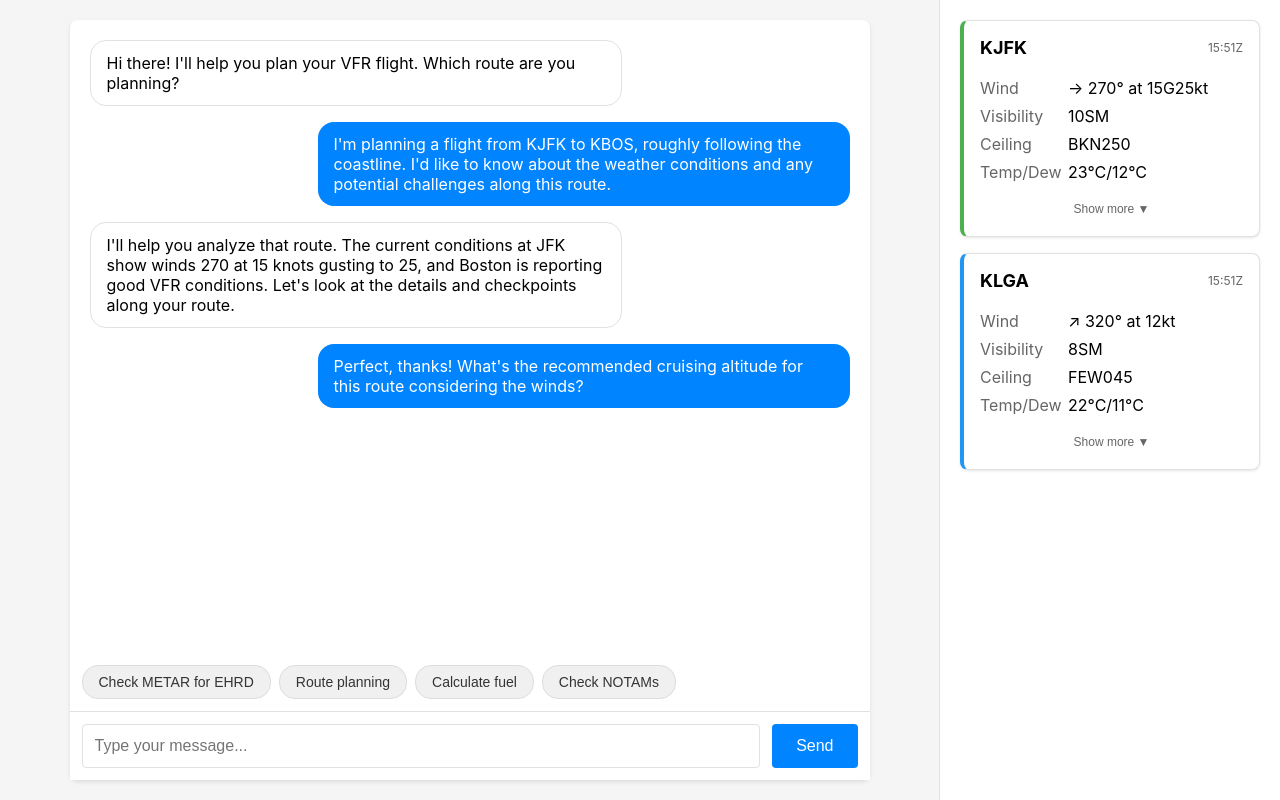
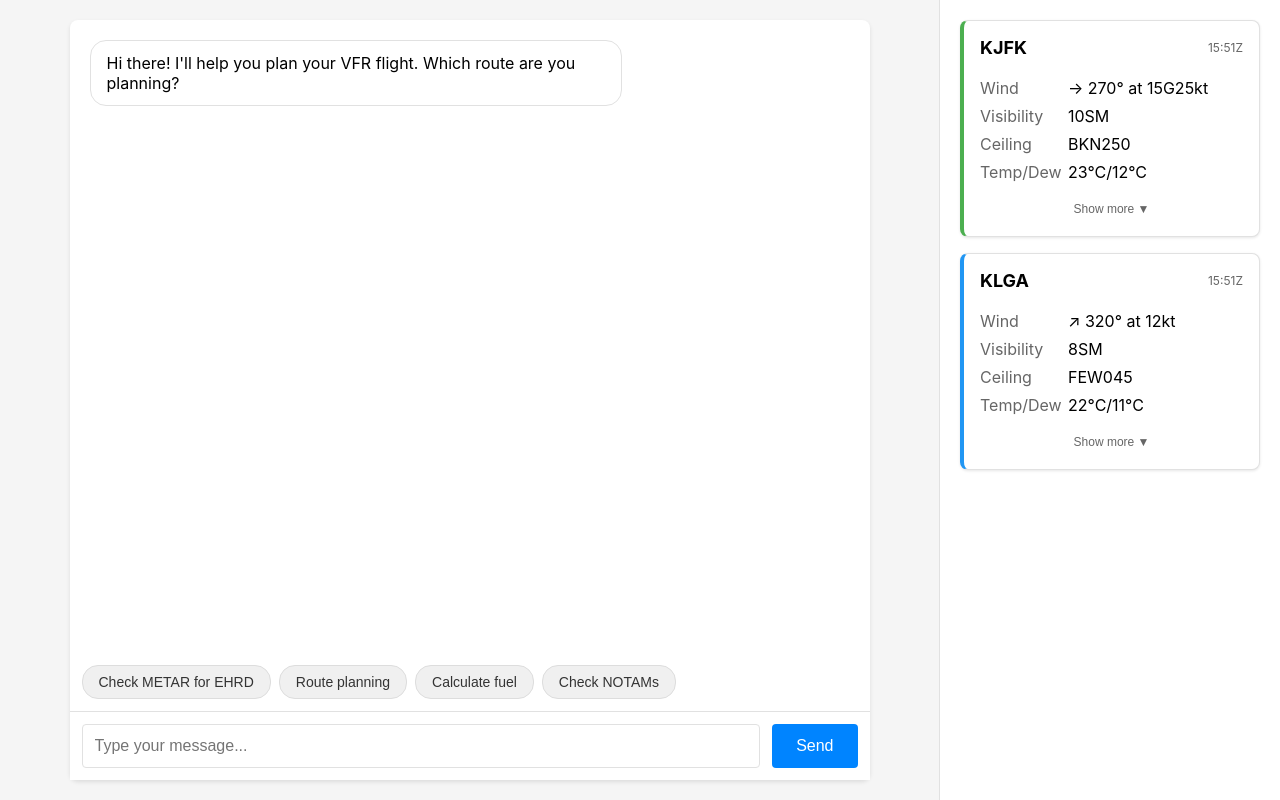
Before and after one commit to yorickdewid/FlyAI, a Flask app: page / in a window 1280 px wide. Run offline with Flask 3, Linux system fonts and the light colour scheme.

Commit message:
Remove debug print statements from AI module and comment out example messages in HTML template

```diff
--- a/ai.py
+++ b/ai.py
@@ -10,7 +10,7 @@ chat_history = []
 def chat(message):
     chat_history.append(message)
 
-    print(chat_history)
+    # print(chat_history)
 
     response = client.models.generate_content(
         model="gemini-2.0-flash-exp",
--- a/templates/index.html
+++ b/templates/index.html
@@ -368,7 +368,7 @@
                     <div class="message-content">Hi there! I'll help you plan your VFR flight. Which route are you
                         planning?</div>
                 </div>
-                <div class="message sent">
+                <!-- <div class="message sent">
                     <div class="message-content">I'm planning a flight from KJFK to KBOS, roughly following the
                         coastline. I'd like to know about the weather conditions and any potential challenges along this
                         route.</div>
@@ -381,7 +381,7 @@
                 <div class="message sent">
                     <div class="message-content">Perfect, thanks! What's the recommended cruising altitude for this
                         route considering the winds?</div>
-                </div>
+                </div> -->
             </div>
             <div class="quick-reactions">
                 <button class="reaction-btn">Check METAR for EHRD</button>
```
